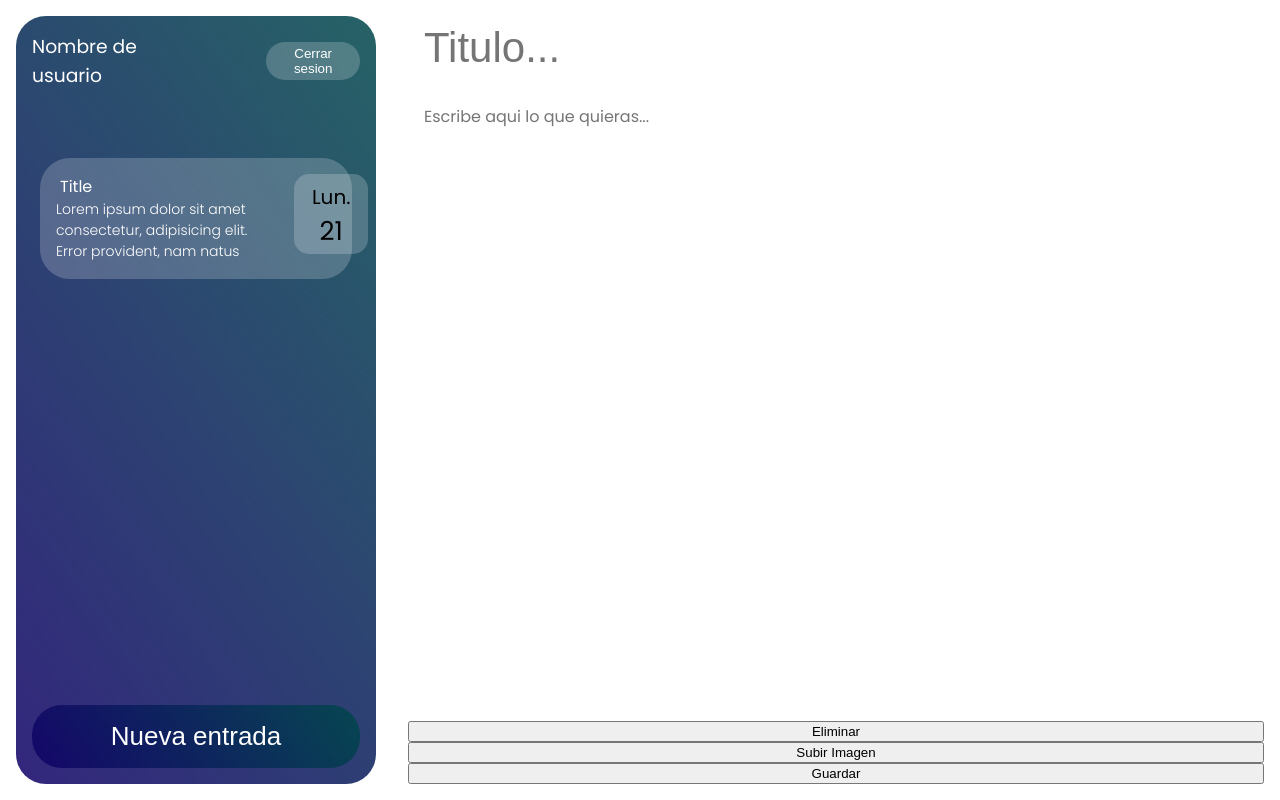
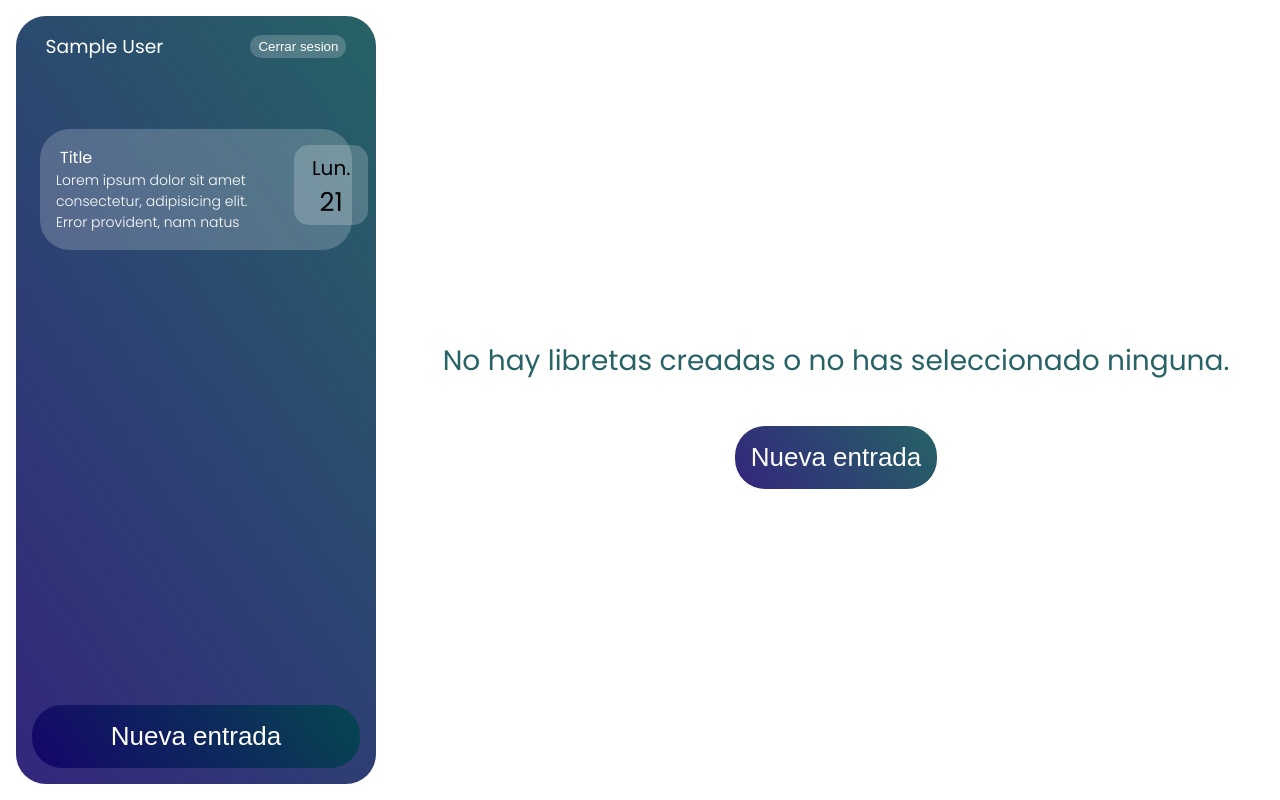
Before and after one commit to Curso-React-de-Fernando-Herrera/journal-app, a React (Create React App) app: page / in a window 1280 px wide. Built offline with nearby package versions, Linux system fonts and the light colour scheme; no server answers; sample sign-in values are in the browser's storage.

Commit message:
feat(journal not select page): create a new page when the user dont have journals

```diff
--- a/src/components/HeaderName/index.jsx
+++ b/src/components/HeaderName/index.jsx
@@ -1,9 +1,12 @@
 import React from 'react'
+import { useSelector } from 'react-redux'
 import { UserName } from './styles'
 
 const HeaderName = () => {
+  const { name } = useSelector(state => state.auth)
+
   return (
-    <UserName>Nombre de usuario</UserName>
+    <UserName>{name}</UserName>
   )
 }
 
--- /dev/null
+++ b/src/components/JournalNotSelect/index.jsx
@@ -0,0 +1,14 @@
+import NewJournalButton from "components/NewJournalButton"
+
+import { Container, Title } from './styles'
+
+const JournalNotSelect = () => {
+  return (
+    <Container>
+      <Title>No hay libretas creadas o no has seleccionado ninguna.</Title>
+      <NewJournalButton />
+    </Container>
+  )
+}
+
+export default JournalNotSelect
--- /dev/null
+++ b/src/components/JournalNotSelect/styles.js
@@ -0,0 +1,16 @@
+import styled from '@emotion/styled'
+import { colors } from 'styles/variables/colors'
+
+export const Container = styled.section`
+  width: 100vw;
+  height: 100vh;
+  display: flex;
+  justify-content: center;
+  align-items: center;
+  flex-direction: column;
+`
+export const Title = styled.h1`
+  font-size: 28px;
+  font-weight: 400;
+  color: ${colors.aquaGreen};
+`
--- a/src/components/LoginButton/styles.js
+++ b/src/components/LoginButton/styles.js
@@ -2,10 +2,17 @@ import styled from '@emotion/styled'
 import { colors } from 'styles/variables/colors'
 
 export const Button = styled.button`
-  color: ${ colors.white };
-  padding: .25rem .5rem;
+  color: ${colors.white};
+  padding: 0.25rem 0.5rem;
   border-radius: 30px;
-  background-color: ${ colors.lightTransparent };
+  background-color: ${colors.lightTransparent};
   border: none;
   outline: none;
+
+  :hover {
+    background-color: ${colors.white};
+    color: ${colors.aquaGreen};
+    cursor: pointer;
+    box-shadow: 0 0 4px ${colors.shadow};
+  }
 `
--- a/src/pages/Journal/index.jsx
+++ b/src/pages/Journal/index.jsx
@@ -1,14 +1,23 @@
 import React from 'react'
+import { useSelector } from 'react-redux'
+
 import LateralMenu from 'components/LateralMenu'
 import EntryForm from 'components/EntryForm'
+import JournalNotSelect from 'components/JournalNotSelect'
 
 import { JournalContainer } from './styles'
 
 const JournalPage = () => {
+  const { active } = useSelector(state => state.journal)
+
   return (
     <JournalContainer>
       <LateralMenu />
-      <EntryForm />
+      {
+        active
+          ? <EntryForm />
+          : <JournalNotSelect />
+      }
     </JournalContainer>
   )
 }
--- /dev/null
+++ b/src/reducers/journalReducer.jsx
@@ -0,0 +1,12 @@
+const initialState = {
+  journals: [],
+  active: null
+}
+
+export const journalReducer = (state = initialState, action) => {
+  switch (action.type) {
+
+    default:
+      return state
+  }
+}
--- a/src/store/store.js
+++ b/src/store/store.js
@@ -1,18 +1,21 @@
 import { createStore, combineReducers, applyMiddleware, compose } from 'redux'
-import thunk from 'redux-thunk';
+import thunk from 'redux-thunk'
 import { authReducer } from 'reducers/authReducer'
-import { errorReducer } from 'reducers/errorReducers';
+import { errorReducer } from 'reducers/errorReducers'
+import { journalReducer } from 'reducers/journalReducer'
 
-const composeEnhancers = (typeof window !== 'undefined' && window.__REDUX_DEVTOOLS_EXTENSION_COMPOSE__) || compose;
+const composeEnhancers =
+  (typeof window !== 'undefined' &&
+    window.__REDUX_DEVTOOLS_EXTENSION_COMPOSE__) ||
+  compose
 
 const LIST_REDUCERS = combineReducers({
   auth: authReducer,
-  errorUI: errorReducer
+  errorUI: errorReducer,
+  journal: journalReducer,
 })
 
 export const store = createStore(
   LIST_REDUCERS,
-  composeEnhancers(
-    applyMiddleware(thunk)
-  )
+  composeEnhancers(applyMiddleware(thunk))
 )
```
Also changed, not shown: src/actions/journal.js (added), src/types/journalTypes.js (added).
